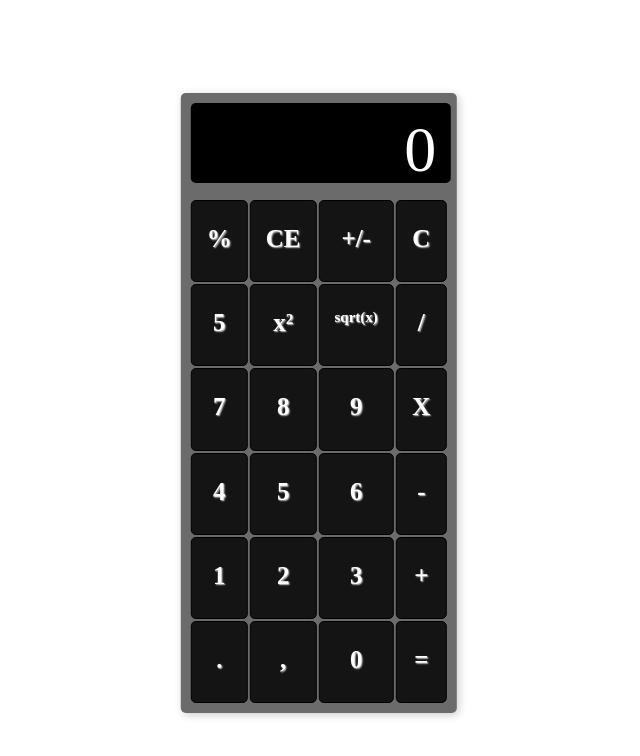
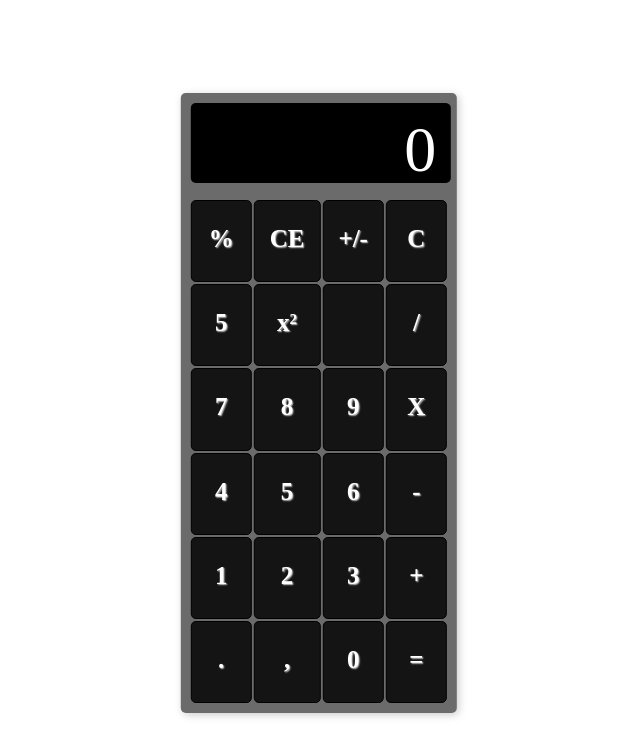
Before and after one commit to John1Souza/21-days-challenges, a plain HTML site: page day_04_calculator/index.html in a window 1280 px wide. Shown: the whole page, without its empty margins (316-956 px from the left). Drawn offline with Linux system fonts and the light colour scheme.

Commit message:
atualização

```diff
--- a/day_04_calculator/index.html
+++ b/day_04_calculator/index.html
@@ -18,7 +18,7 @@
             <div class="grid__item" id="apagar">C</div>
             <div class="grid__item" id="n_5">5</div>
             <div class="grid__item" id="quadrado">x²</div>
-            <div class="grid__item" id="sqrt">sqrt(x)</div>
+            <div class="grid__item" id="sqrt"> </div>
             <div class="grid__item" id="barra">/</div>
             <div class="grid__item" id="n_7">7</div>
             <div class="grid__item" id="n_8">8</div>
```
